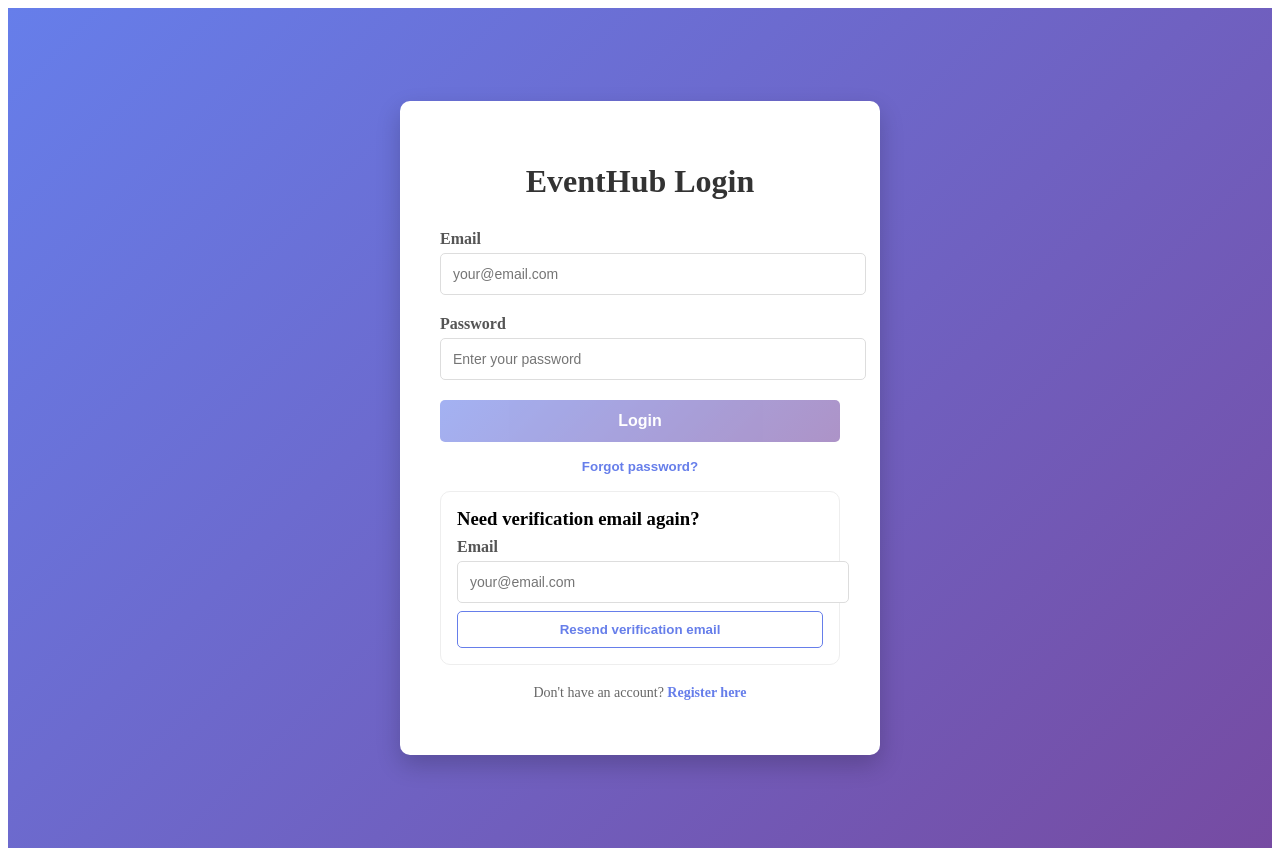
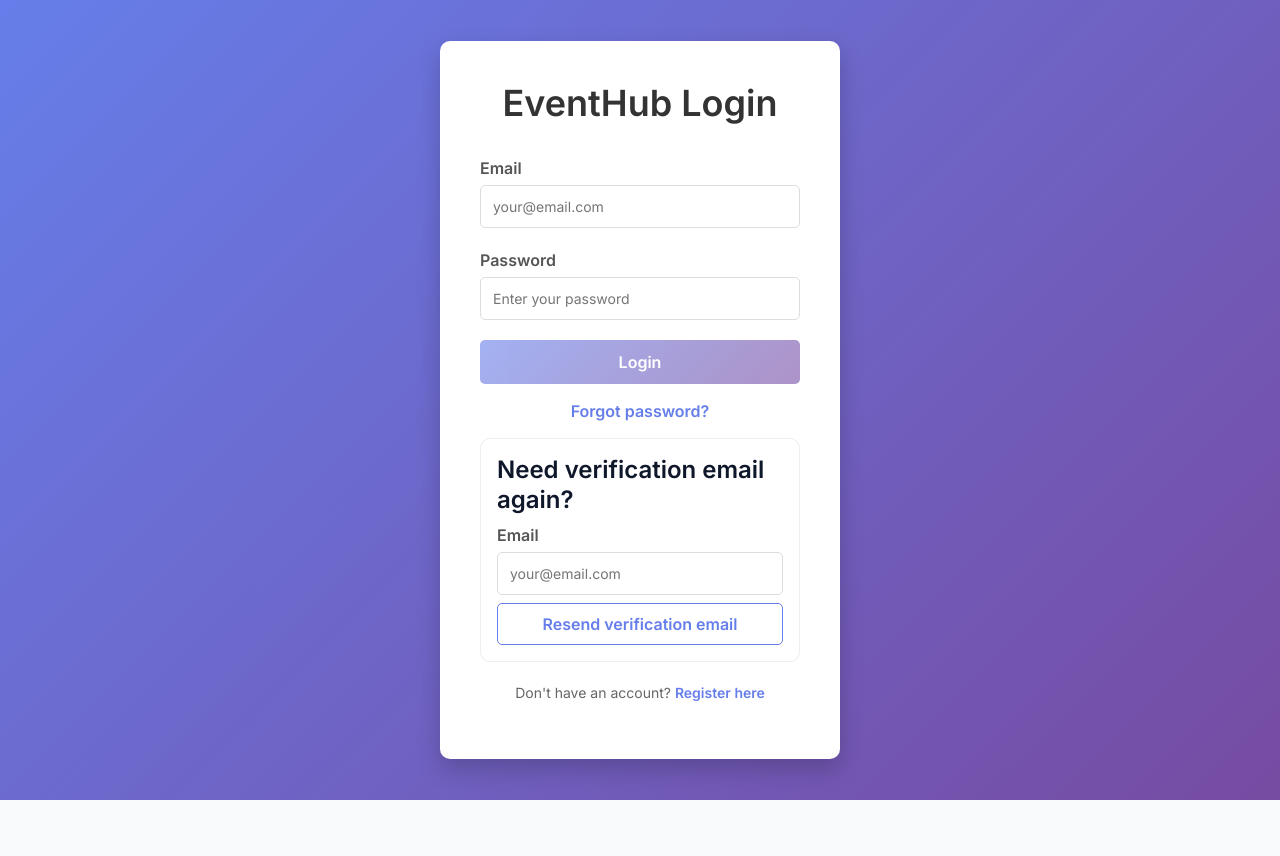
Before and after one commit to RobertSSmau/EventHub, an Angular app in the folder eventhub-frontend/: page /login in a window 1280 px wide. After the commit the page ends 800 px from the top, so only its background shows below. Built offline with nearby package versions, Linux system fonts and the light colour scheme.

Commit message:
Fix frontend

```diff
--- a/eventhub-frontend/src/app/features/chat/chat-page.html
+++ b/eventhub-frontend/src/app/features/chat/chat-page.html
@@ -1,6 +1,7 @@
 <div class="chat-layout">
   <aside class="sidebar">
     <header>
+      <button type="button" class="back-btn" (click)="goBack()">← Back</button>
       <h2>Conversations</h2>
       <input
         type="text"
--- a/eventhub-frontend/src/app/features/chat/chat-page.scss
+++ b/eventhub-frontend/src/app/features/chat/chat-page.scss
@@ -18,6 +18,29 @@
   flex-direction: column;
   gap: 0.75rem;
   margin-bottom: 1rem;
+}
+
+.sidebar header .back-btn {
+  align-self: flex-start;
+  background: none;
+  border: none;
+  color: #64748b;
+  font-size: 0.9rem;
+  font-weight: 600;
+  cursor: pointer;
+  padding: 0.25rem 0;
+  transition: color 0.2s;
+}
+
+.sidebar header .back-btn:hover {
+  color: #2563eb;
+}
+
+.sidebar header h2 {
+  margin: 0;
+  font-size: 1.25rem;
+  font-weight: 700;
+  color: #0f172a;
 }
 
 .sidebar input {
--- a/eventhub-frontend/src/app/features/chat/chat-page.ts
+++ b/eventhub-frontend/src/app/features/chat/chat-page.ts
@@ -342,6 +342,10 @@ export class ChatPage implements OnInit, OnDestroy {
     });
   }
 
+  goBack(): void {
+    this.router.navigate(['/dashboard']);
+  }
+
   private scrollMessagesToBottom(): void {
     queueMicrotask(() => {
       if (this.messageList) {
--- a/eventhub-frontend/src/app/features/dashboard/admin/admin-dashboard.scss
+++ b/eventhub-frontend/src/app/features/dashboard/admin/admin-dashboard.scss
@@ -37,7 +37,7 @@
 }
 
 .logout-btn:hover {
-  background: #b91c1c;
+  background: var(--color-error);
 }
 
 .panel {
--- a/eventhub-frontend/src/app/features/dashboard/user/user-dashboard.scss
+++ b/eventhub-frontend/src/app/features/dashboard/user/user-dashboard.scss
@@ -37,7 +37,7 @@
 }
 
 .logout-btn:hover {
-  background: #b91c1c;
+  background: var(--color-error);
 }
 
 .panel {
@@ -90,7 +90,7 @@ textarea {
 }
 
 .btn-primary {
-  background: #2563eb;
+  background: var(--color-primary);
   color: #fff;
   border: none;
   border-radius: 999px;
@@ -128,13 +128,13 @@ textarea {
 }
 
 .success-message {
-  background: rgba(34, 197, 94, 0.1);
-  color: #15803d;
+  background: rgba(16, 185, 129, 0.1);
+  color: var(--color-success);
 }
 
 .error-message {
-  background: rgba(248, 113, 113, 0.1);
-  color: #b91c1c;
+  background: rgba(239, 68, 68, 0.1);
+  color: var(--color-error);
 }
 
 .state {
--- a/eventhub-frontend/src/index.html
+++ b/eventhub-frontend/src/index.html
@@ -6,6 +6,9 @@
   <base href="/">
   <meta name="viewport" content="width=device-width, initial-scale=1">
   <link rel="icon" type="image/x-icon" href="favicon.ico">
+  <link rel="preconnect" href="https://fonts.googleapis.com">
+  <link rel="preconnect" href="https://fonts.gstatic.com" crossorigin>
+  <link href="https://fonts.googleapis.com/css2?family=Inter:wght@300;400;500;600;700&display=swap" rel="stylesheet">
 </head>
 <body>
   <app-root></app-root>
--- a/eventhub-frontend/src/styles.scss
+++ b/eventhub-frontend/src/styles.scss
@@ -1 +1,111 @@
 /* You can add global styles to this file, and also import other style files */
+
+/* Import Inter font */
+@import url('https://fonts.googleapis.com/css2?family=Inter:wght@300;400;500;600;700&display=swap');
+
+/* CSS Custom Properties */
+:root {
+  --color-primary: #2563eb;
+  --color-primary-hover: #1d4ed8;
+  --color-secondary: #64748b;
+  --color-success: #10b981;
+  --color-warning: #f59e0b;
+  --color-error: #ef4444;
+  --color-background: #f8fafc;
+  --color-surface: #ffffff;
+  --color-text: #0f172a;
+  --color-text-secondary: #64748b;
+  --color-border: rgba(15, 23, 42, 0.1);
+  --color-border-hover: rgba(15, 23, 42, 0.2);
+
+  --border-radius: 8px;
+  --border-radius-lg: 12px;
+  --shadow-sm: 0 1px 2px 0 rgba(15, 23, 42, 0.05);
+  --shadow: 0 4px 6px -1px rgba(15, 23, 42, 0.1);
+  --shadow-lg: 0 10px 15px -3px rgba(15, 23, 42, 0.1);
+}
+
+/* Global font and reset */
+* {
+  box-sizing: border-box;
+}
+
+html {
+  font-family: 'Inter', -apple-system, BlinkMacSystemFont, 'Segoe UI', Roboto, Oxygen, Ubuntu, Cantarell, sans-serif;
+  line-height: 1.5;
+  -webkit-font-smoothing: antialiased;
+  -moz-osx-font-smoothing: grayscale;
+}
+
+body {
+  margin: 0;
+  padding: 0;
+  background-color: var(--color-background);
+  color: var(--color-text);
+  font-weight: 400;
+}
+
+/* Typography scale */
+h1, h2, h3, h4, h5, h6 {
+  font-weight: 600;
+  line-height: 1.25;
+  margin: 0 0 0.5rem 0;
+  color: var(--color-text);
+}
+
+h1 { font-size: 2.25rem; }
+h2 { font-size: 1.875rem; }
+h3 { font-size: 1.5rem; }
+h4 { font-size: 1.25rem; }
+h5 { font-size: 1.125rem; }
+h6 { font-size: 1rem; }
+
+p {
+  margin: 0 0 1rem 0;
+  color: var(--color-text-secondary);
+}
+
+/* Form elements */
+input, textarea, select, button {
+  font-family: inherit;
+  font-size: inherit;
+}
+
+/* Focus styles */
+*:focus {
+  outline: 2px solid var(--color-primary);
+  outline-offset: 2px;
+}
+
+/* Button base styles */
+button {
+  font-family: inherit;
+  font-weight: 500;
+  border: none;
+  border-radius: var(--border-radius);
+  cursor: pointer;
+  transition: all 0.2s ease;
+}
+
+button:disabled {
+  opacity: 0.6;
+  cursor: not-allowed;
+}
+
+/* Scrollbar styling */
+::-webkit-scrollbar {
+  width: 8px;
+}
+
+::-webkit-scrollbar-track {
+  background: #f1f5f9;
+}
+
+::-webkit-scrollbar-thumb {
+  background: #cbd5e1;
+  border-radius: 4px;
+}
+
+::-webkit-scrollbar-thumb:hover {
+  background: #94a3b8;
+}
```
